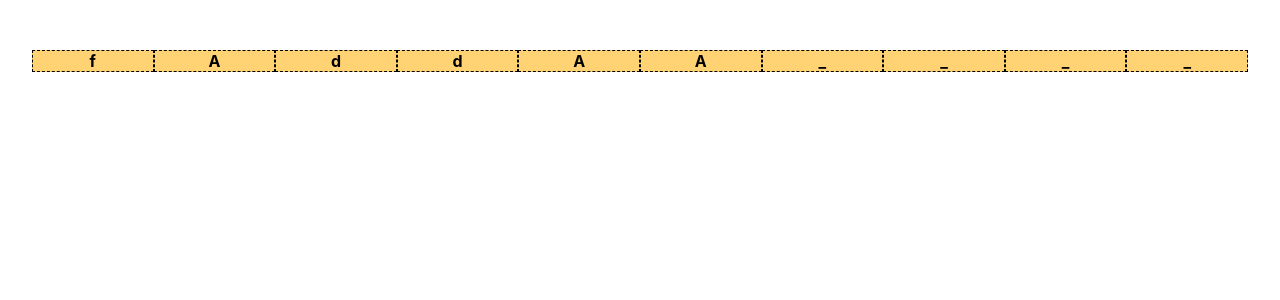
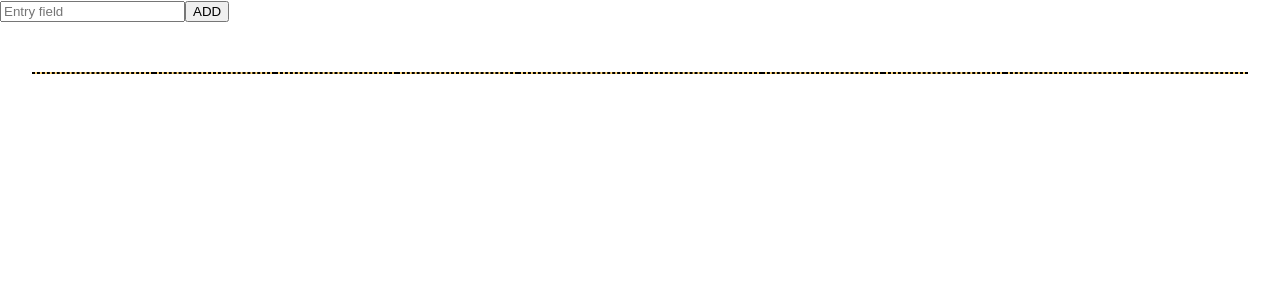
Before and after one commit to nikitsch/test_2807_KMA, a React (Create React App) app: page / in a window 1280 px wide. Shown: the top 300 px of the page. Built offline with nearby package versions, Linux system fonts and the light colour scheme.

Commit message:
feat: first step logic addElement

```diff
--- a/src/App.js
+++ b/src/App.js
@@ -1,57 +1,84 @@
+import { useState } from 'react';
 import { Element } from './Element';
 import style from './App.module.css';
 
 function App() {
 
-  let arr = [
-    { "value": "f", "blok": "f" },
-    { "value": "_", "blok": "empty" },
-    { "value": "d", "blok": "dd" },
-    { "value": "d", "blok": "dd" },
-    { "value": "_", "blok": "empty" },
-    { "value": "_", "blok": "empty" },
-    { "value": "_", "blok": "empty" },
-    { "value": "_", "blok": "empty" },
-    { "value": "_", "blok": "empty" },
-    { "value": "_", "blok": "empty" },
+  const arr = [
+    { "value": "1", "blok": "1", "colorBlok": "#FF4715", "isClick": false },
+    { "value": "_", "blok": "empty", "colorBlok": "#D0D0D0", "isClick": false },
+    { "value": "2", "blok": "22", "colorBlok": "#FF1020", "isClick": false },
+    { "value": "2", "blok": "22", "colorBlok": "#FF1020", "isClick": false },
+    { "value": "_", "blok": "empty", "colorBlok": "#D0D0D0", "isClick": false },
+    { "value": "_", "blok": "empty", "colorBlok": "#D0D0D0", "isClick": false },
+    { "value": "_", "blok": "empty", "colorBlok": "#D0D0D0", "isClick": false },
+    { "value": "_", "blok": "empty", "colorBlok": "#D0D0D0", "isClick": false },
+    { "value": "_", "blok": "empty", "colorBlok": "#D0D0D0", "isClick": false },
+    { "value": "_", "blok": "empty", "colorBlok": "#D0D0D0", "isClick": false },
   ]
+  const [objArr, setValue] = useState(arr);
+  const [text, setText] = useState('');
 
   function addBlok(enter) {
 
-    let arrEnter = enter.split("")
+    const color = '#F' + (Math.random().toString(16) + '00000').substring(3, 8).toUpperCase()
 
+    const arrEnter = enter.split("")
     arrEnter.map(el => {
-      let post = arr.find((post) => post.value === "_")
-      post.value = el
-      post.blok = enter
+      const underscore = objArr.find(emptyField => emptyField.value === "_")
+      underscore.value = el
+      underscore.blok = enter
+      underscore.colorBlok = color
       return el
     })
   }
 
-  addBlok("AAA")
 
-  let bracket
-  let arrNew = arr.map(p => {
+  // let bracket
+  // const arrNew = arr.map(p => {
 
-
-    if (p.blok === bracket) {
-      bracket = p.blok
-      return {...p}
-    } else {
-      bracket = p.blok
-      return {...p, value:  "|" + p.value}
-    }
-  })
-
+  //   if (p.blok === bracket) {
+  //     bracket = p.blok
+  //     return { ...p }
+  //   } else {
+  //     bracket = p.blok
+  //     return { ...p, value: "|" + p.value }
+  //   }
+  // })
   // console.log(arrNew.map(e => e.value).reduce((prev, curr) => prev + curr))
 
+  const handleAction = () => {
+    if (text.trim().length) {
+
+      addBlok(text.trim())
+      setText('');
+    }
+    // console.log(arr);
+  }
+
+  const handleSubmit = (e) => {
+    setText(e.target.value)
+  }
+  // console.log("objArr:", objArr);
   return (
-    <div className={style.app}>
-      {arr.map((el) => {
-        return <Element el={el.value} />
-      })}
-    </div>
-  );
+    <>
+      <div>
+        <input
+          placeholder='Entry field'
+          value={text}
+          onChange={handleSubmit}
+        />
+        <button
+          onClick={handleAction}
+        >ADD</button>
+      </div>
+      <div className={style.app}>
+        {objArr.map((el) => {
+          return <Element sign={el.value} group={el.blok} color={el.colorBlok} />
+        })}
+      </div>
+    </>
+  )
 }
 
 export default App;
```
